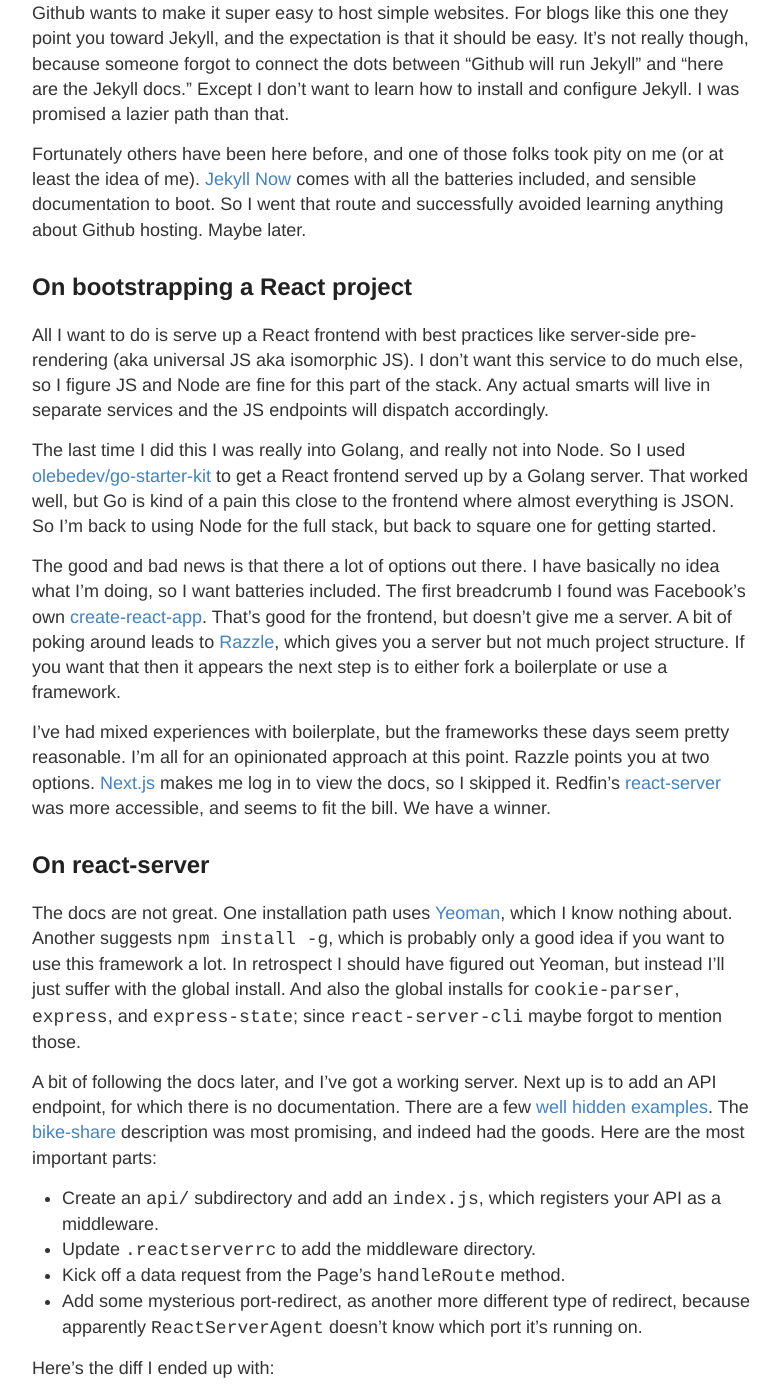
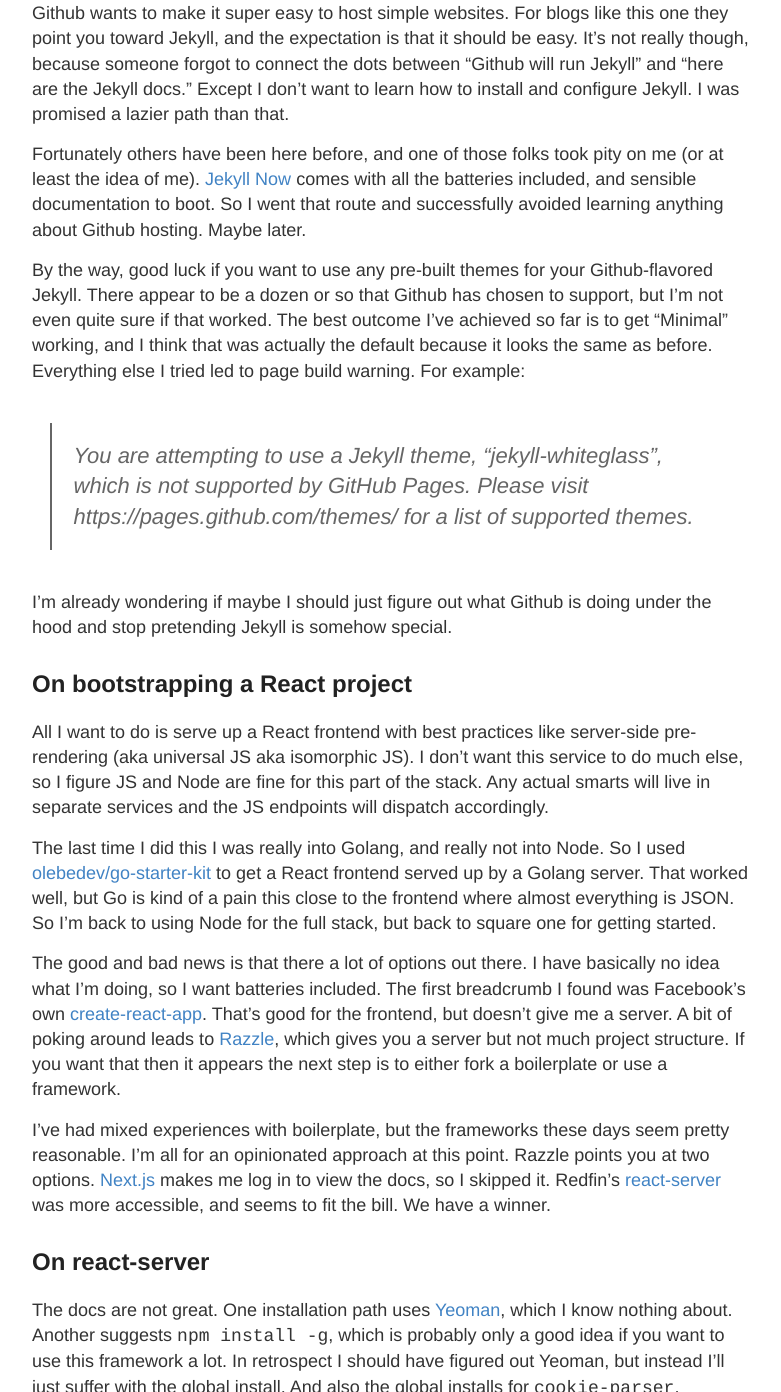
Before and after one commit to mcskinner/mcskinner.github.io, a Jekyll site: the page built from _posts/2018-01-15-it-begins.md, in a window 1280 px wide and 1400 px high, scrolled down 356 px, cut to the strip 0-1392 px from the top of the window. Shown: the whole strip, without its empty margins (248-1029 px from the left). Built offline with Jekyll 4.4.1, drawn with Linux system fonts in a browser that asks for light colours; some of the changed text lies outside the part shown.

Commit message:
a few more thoughts on Jekyll, bit of copy editing

```diff
--- a/_posts/2018-01-15-it-begins.md
+++ b/_posts/2018-01-15-it-begins.md
@@ -10,6 +10,12 @@ On Jekyll
 Github wants to make it super easy to host simple websites. For blogs like this one they point you toward Jekyll, and the expectation is that it should be easy. It's not really though, because someone forgot to connect the dots between "Github will run Jekyll" and "here are the Jekyll docs." Except I don't want to learn how to install and configure Jekyll. I was promised a lazier path than that.
 
 Fortunately others have been here before, and one of those folks took pity on me (or at least the idea of me). [Jekyll Now](https://github.com/barryclark/jekyll-now) comes with all the batteries included, and sensible documentation to boot. So I went that route and successfully avoided learning anything about Github hosting. Maybe later.
+
+By the way, good luck if you want to use any pre-built themes for your Github-flavored Jekyll. There appear to be a dozen or so that Github has chosen to support, but I'm not even quite sure if that worked. The best outcome I've achieved so far is to get "Minimal" working, and I think that was actually the default because it looks the same as before. Everything else I tried led to page build warning. For example:
+
+> You are attempting to use a Jekyll theme, "jekyll-whiteglass", which is not supported by GitHub Pages. Please visit https://pages.github.com/themes/ for a list of supported themes.
+
+I'm already wondering if maybe I should just figure out what Github is doing under the hood and stop pretending Jekyll is somehow special.
 
 On bootstrapping a React project
 ---
@@ -27,10 +33,10 @@ The docs are not great. One installation path uses [Yeoman](http://yeoman.io/),
 
 A bit of following the docs later, and I've got a working server. Next up is to add an API endpoint, for which there is no documentation. There are a few [well hidden examples](https://github.com/redfin/react-server/tree/master/packages/react-server-examples). The [bike-share](https://github.com/redfin/react-server/tree/master/packages/react-server-examples/bike-share) description was most promising, and indeed had the goods. Here are the most important parts:
 
- * Create an `api/` subdirectory and add an `index.js`, which registers your API as a middleware.
- * Update `.reactserverrc` to add the middleware directory.
- * Kick off a data request from the Page's `handleRoute` method.
- * Add some mysterious port-redirect, as another more different type of redirect, because apparently `ReactServerAgent` doesn't know which port it's running on.
+ * Create an `api/` subdirectory and add an `index.js`, which should register your API as middleware. I find this usage of "middleware" as unfamiliar at best.
+ * Add `api/` to the middleware section of the `.reactserverrc` config.
+ * Per the comments, add some code to kick off a data request from the Page's `handleRoute` method.
+ * Add some mysterious port redirection logic, as another more different type of middleware, because apparently `ReactServerAgent` doesn't know which port it's running on.
 
 Here's the diff I ended up with:
 
```
